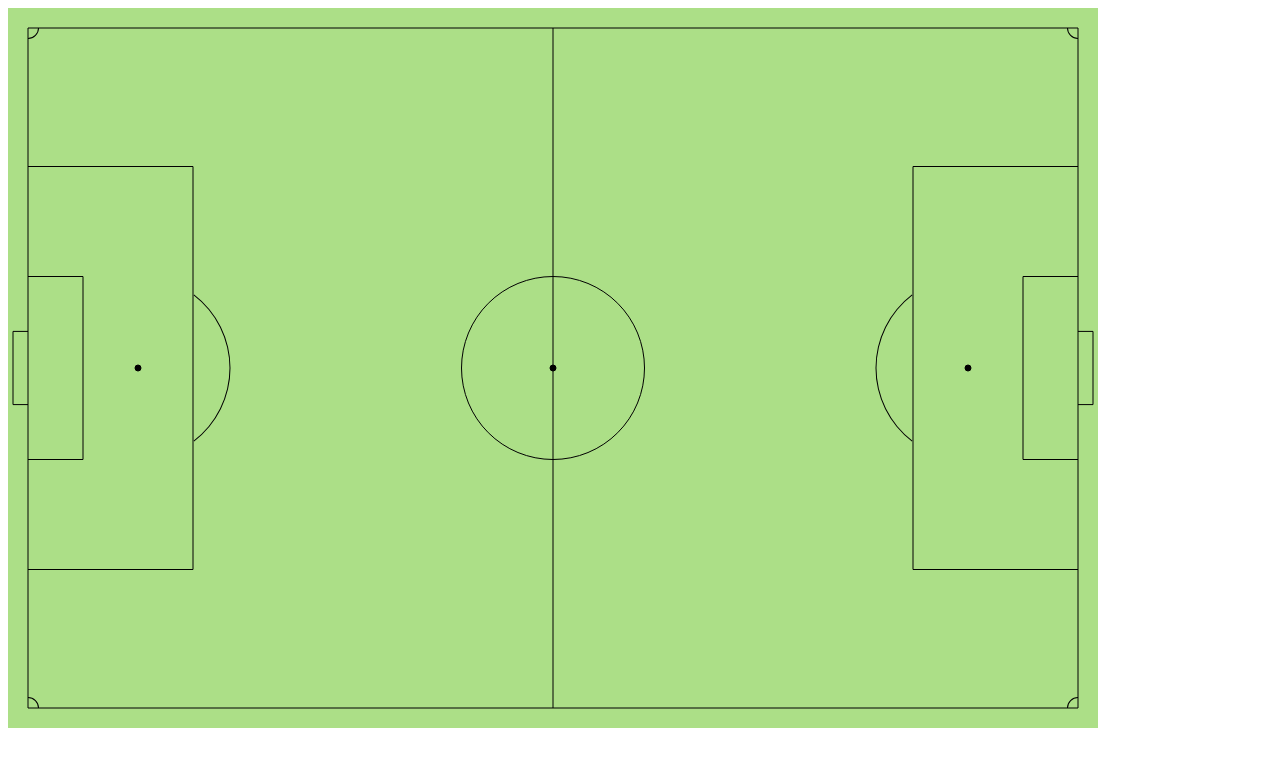
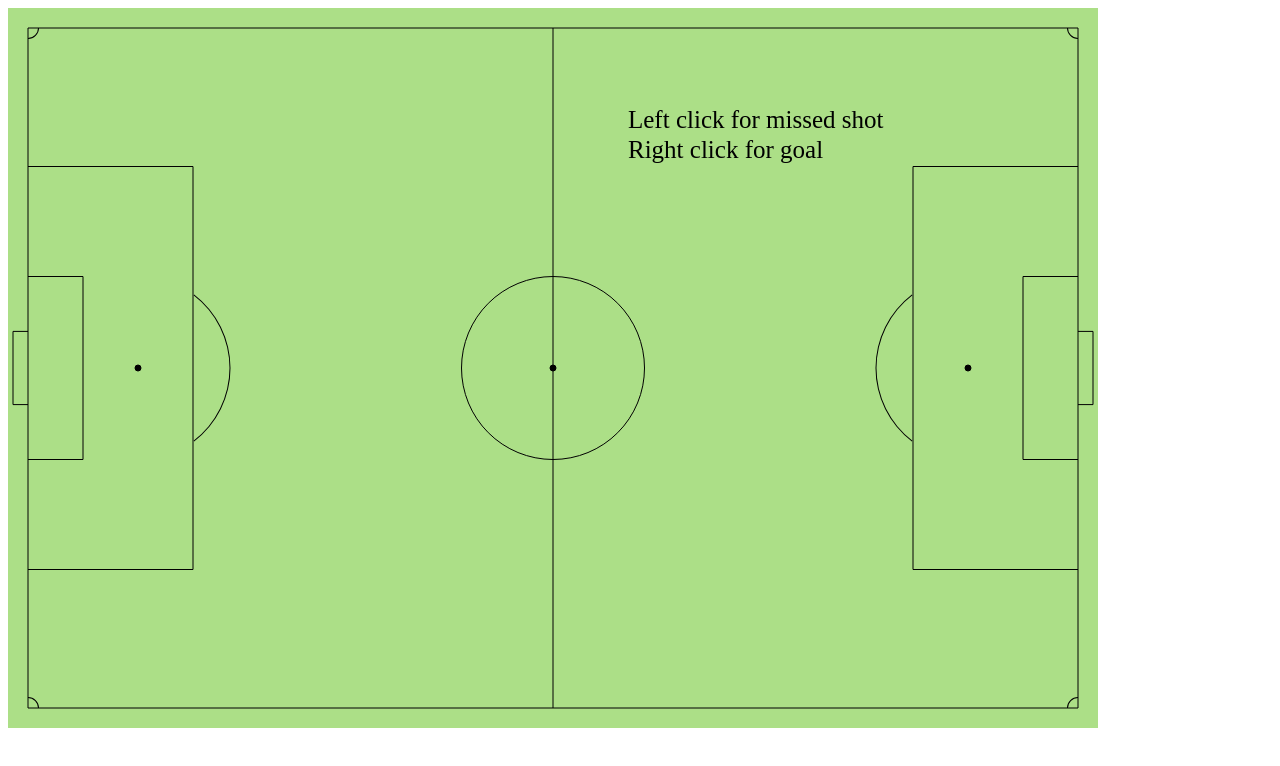
Before and after one commit to papersson/shottagger, a plain HTML site: page d3exploration/pitch.html in a window 1280 px wide. Drawn offline with nearby package versions, Linux system fonts and the light colour scheme.

Commit message:
Add intro text and remove console logs

```diff
--- a/d3exploration/pitch.html
+++ b/d3exploration/pitch.html
@@ -141,15 +141,35 @@
                 .attr('d', d => arc(d['arc']))
                 .attr('transform', d => `translate(${pitchMultiplier * d.x},${pitchMultiplier * d.y})`)
                 .style('fill', lineColor);
-
+            pitch.append('text')
+                 .text('Left click for missed shot')
+                 .attr('class', 'focus-text')
+                 .attr('x', pitchMultiplier * 60)
+                 .attr('y', pitchMultiplier * 10)
+                 .attr('font-family', 'roboto-mono')
+                 .attr('font-size', '25px')
+                 .attr('fill', 'black');
+            pitch.append('text')
+                 .text('Right click for goal')
+                 .attr('class', 'focus-text')
+                 .attr('x', pitchMultiplier * 60)
+                 .attr('y', pitchMultiplier * 13)
+                 .attr('font-family', 'roboto-mono')
+                 .attr('font-size', '25px')
+                 .attr('fill', 'black');
 
             let rScale = d3.scaleSqrt()
                            .domain([0, 0.34])
                            .range([2, 20]);
+            let isVisible = true;
             pitch.on('click contextmenu', (event) => {
                 event.preventDefault();
+                if (isVisible) {
+                    isVisible = false;
+                    d3.selectAll('.focus-text')
+                      .style('visibility', 'hidden');
+                }
                 coords = d3.pointer(event).map(x => x / pitchMultiplier);
-                console.log(coords);
                 const goalCoords = [105, 34];
                 let dx = goalCoords[0] - coords[0];
                 let dy = goalCoords[1] - coords[1];
@@ -157,9 +177,6 @@
                 let angle = Math.abs(Math.asin(dy / dist));
                 let z = -0.3179833 - 0.14512553*dist - 0.00459135*angle;
                 let xg = sigmoid(z);
-                console.log(dist);
-                console.log(angle * (180 / Math.PI));
-                console.log(xg);
                 pitch.append("circle")
                    .attr('class', 'shot-circle')
                    .attr("cx", coords[0] * pitchMultiplier)
@@ -175,6 +192,9 @@
                 return 1 / (1 + Math.exp(-z));
             }
 
+
+
+
         </script>
     </body>
 </html>
```
